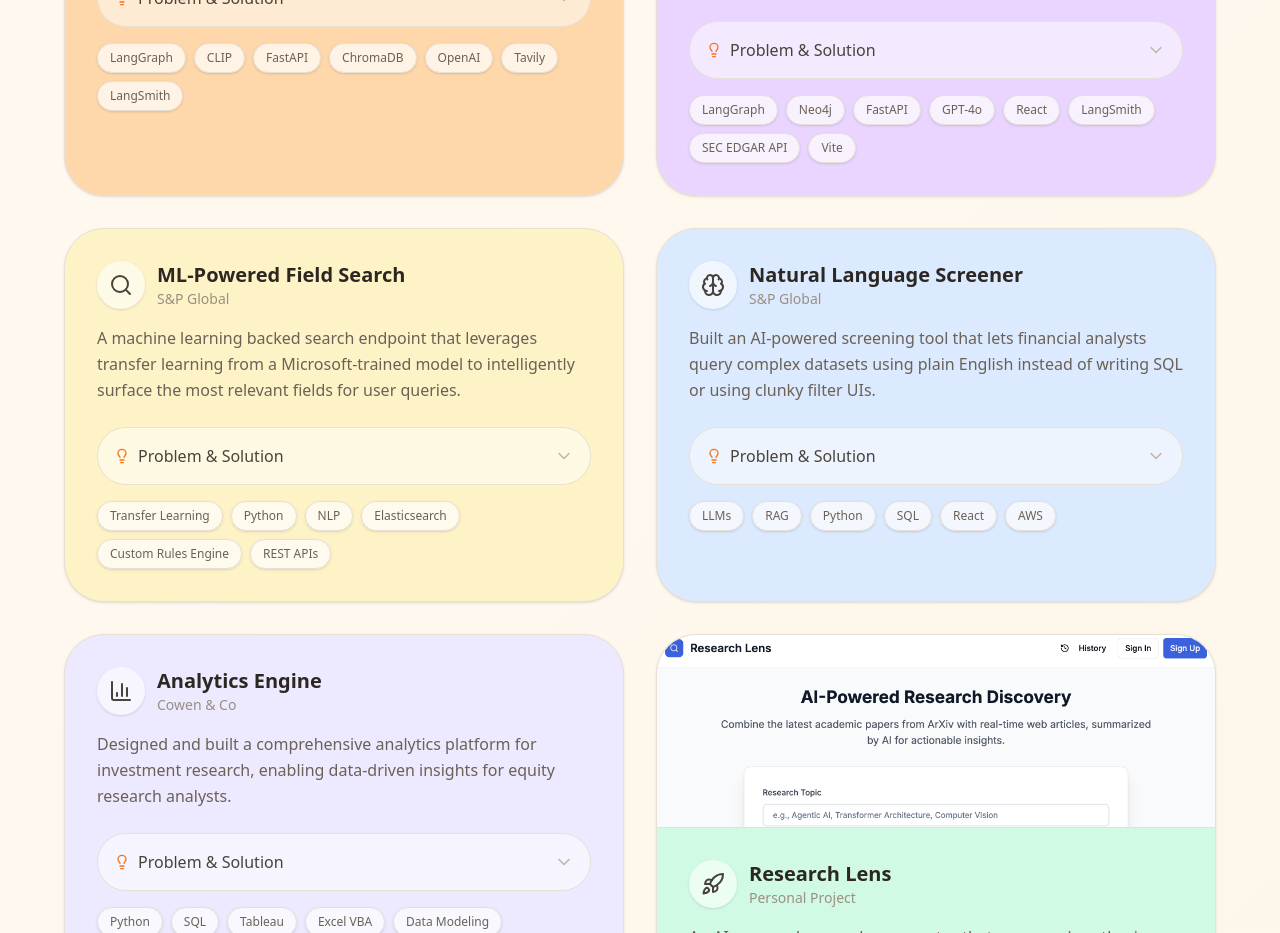
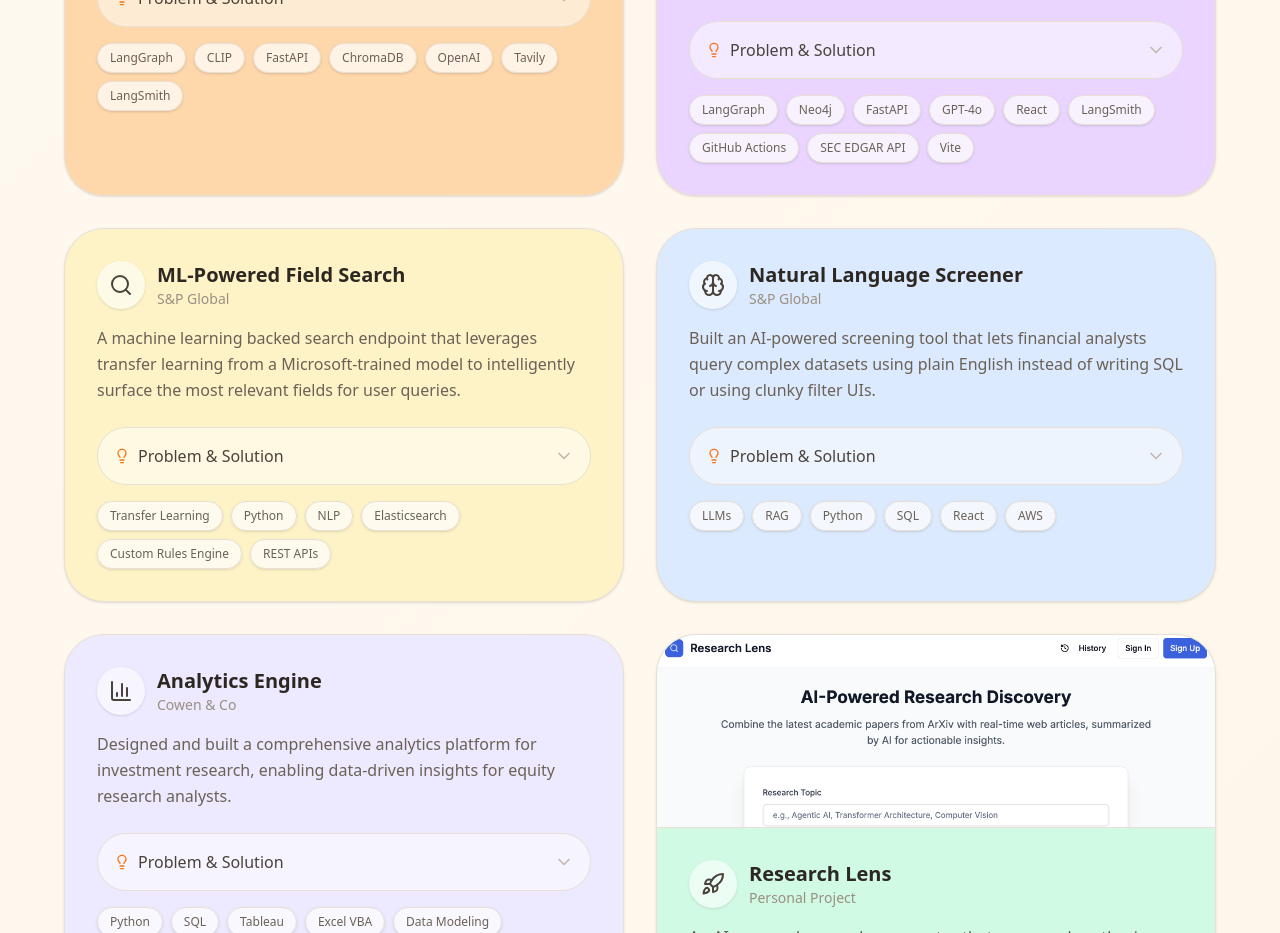
Before and after one commit to zeus1292/akshay.io, a Next.js app: page / in a window 1280 px wide. Shown: the part 2460-3393 px from the top of the page. Built offline with nearby package versions, Linux system fonts and the light colour scheme.

Commit message:
Update Investor Lens and README file

```diff
--- a/src/components/ProjectGallery.tsx
+++ b/src/components/ProjectGallery.tsx
@@ -68,10 +68,10 @@
     problem:
       "Investors and analysts evaluate companies through completely different lenses, but existing search tools return the same generic results regardless of who's asking — a VC looking for disruptors gets the same list as a value investor hunting for moats.",
     solution:
-      "Built a full-stack search engine powered by a Neo4j knowledge graph (37 companies, 384 edges), LangGraph orchestration, and 5 persona scoring engines with custom weight configurations. GPT-4o generates natural language explanations tailored to each persona's priorities, with a LangSmith evaluation suite to validate quality.",
+      "Built a full-stack search engine with a Neo4j knowledge graph (37 companies, 384 edges) and a GPT-4o-mini ReAct agent that dynamically selects graph traversal strategies per query and persona. A deterministic scoring layer then ranks candidates using persona-specific weights, with optional GPT-4o narrative explanations. CI/CD pipeline runs ruff lint and structural evaluations on every push to main via GitHub Actions.",
     impact:
-      "5 distinct investor personas with verified differentiated rankings, 37 companies across 6 sectors, 8 LangSmith evaluators across 6 demo queries, deployed on Vercel + Render + Neo4j Aura",
-    techStack: ["LangGraph", "Neo4j", "FastAPI", "GPT-4o", "React", "LangSmith", "SEC EDGAR API", "Vite"],
+      "5 distinct investor personas with verified differentiated rankings, 37 companies across 6 sectors, 8 LangSmith evaluators across 6 demo queries, automated regression tests on every commit, deployed on Vercel + Render + Neo4j Aura",
+    techStack: ["LangGraph", "Neo4j", "FastAPI", "GPT-4o", "React", "LangSmith", "GitHub Actions", "SEC EDGAR API", "Vite"],
     color: "bg-pastel-lavender",
     icon: Network,
     links: { github: "https://github.com/zeus1292/investorlens" },
```
Also changed, not shown: public/images/cartoon-avatar-git.png (added).
